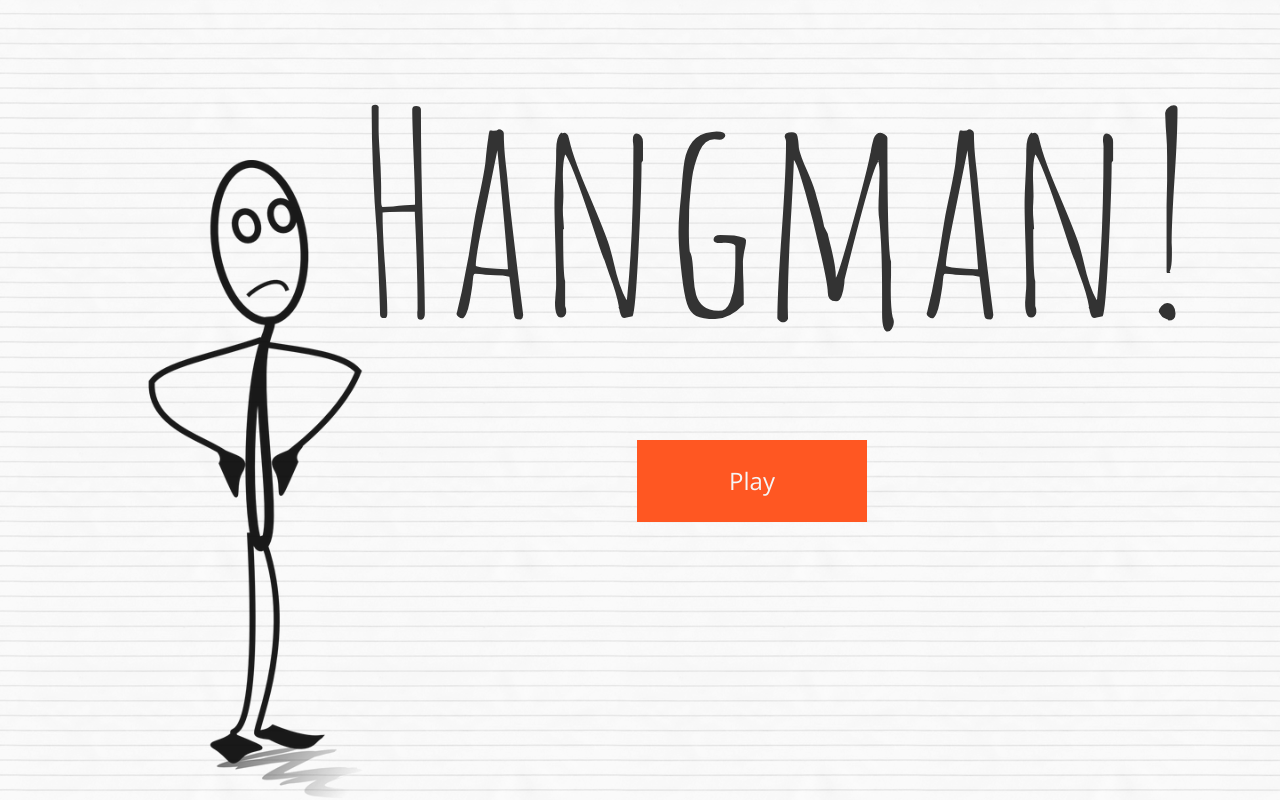
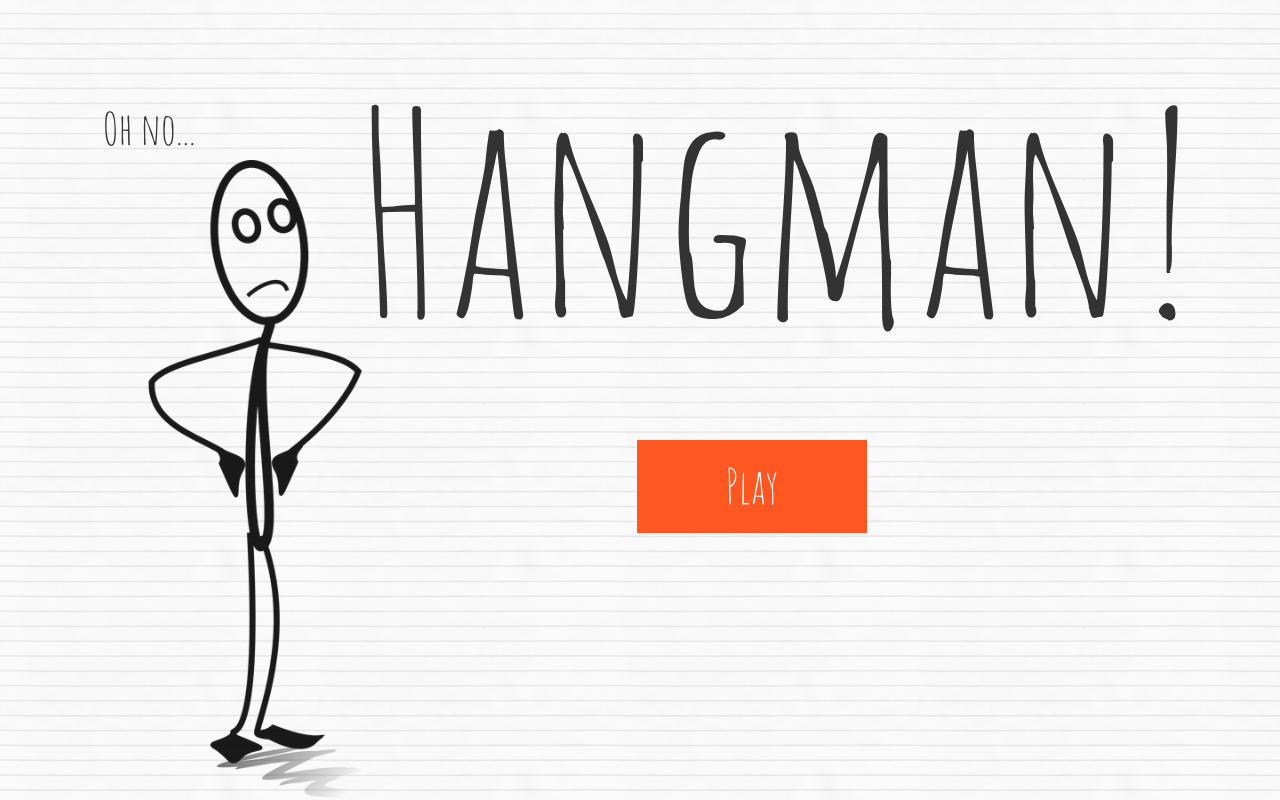
Before and after one commit to sharynneazhar/project_hangman, a plain HTML site: page index.html in a window 1280 px wide. Drawn offline with nearby package versions, Linux system fonts and the light colour scheme.

Commit message:
new font and visuals

```diff
--- a/css/hangman.css
+++ b/css/hangman.css
@@ -7,10 +7,15 @@
 * =============== */
 
 html * {
-    font-family: Open Sans;
+    /* Background pattern from subtlepatterns.com */
+    font-family: Amatic SC;
     font-weight: 300;
     margin: 0;
     padding: 0;
+}
+
+body {
+    background: url('../img/lined_paper.png');
 }
 
 .button-area {
@@ -21,10 +26,10 @@ html * {
 
 .button-area button {
     width: 100%;
-    padding: 3vh;
+    padding: 1.5vh;
     background-color: transparent;
     border-radius: 0;
     border: none;
     color: #F5F5F5;
-    font-size: 24px;
+    font-size: 6vh;
 }
--- a/css/intro-screen.css
+++ b/css/intro-screen.css
@@ -5,11 +5,6 @@
 *   #000000
 *   #F5F5F5
 * =============== */
-
-.intro-screen {
-    /* Background pattern from subtlepatterns.com */
-    background: url('../img/lined_paper.png');
-}
 
 .stick-figure {
     position: absolute;
@@ -22,6 +17,10 @@
     opacity: .9;
 }
 
+.thought-bubble {
+    font-size: 44px;
+}
+
 .title-area {
     float: right;
     width: 70vw;
@@ -31,7 +30,6 @@
 }
 
 .title {
-    font-family: Amatic SC;
     font-size: 35vh;
 }
 
--- a/index.html
+++ b/index.html
@@ -43,6 +43,8 @@
 </head>
 <body class="intro-screen">
     <div class="stick-figure">
+        <div class="thought-bubble">Oh no...</div>
+        <!-- image from public domain pd4pic.com -->
         <img src="img/stickman_intro.png" />
     </div>
     <div class="title-area">
```
